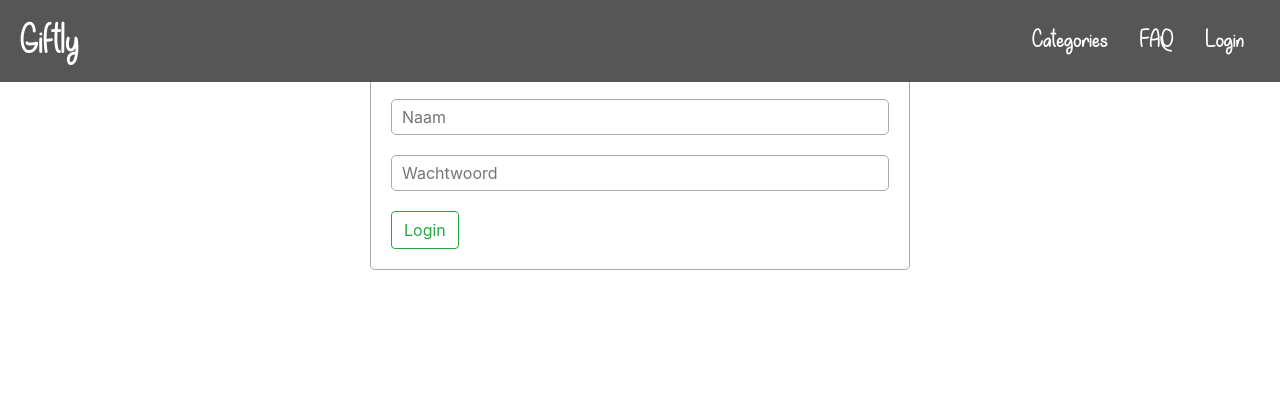
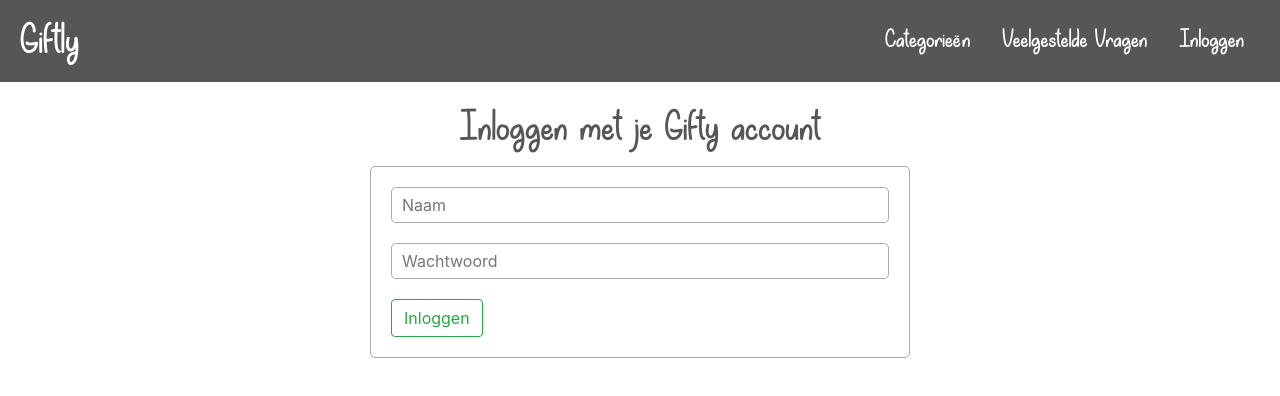
Before and after one commit to JensVanAssche/giftly, a Vue app: page /login in a window 1280 px wide. Shown: the top 396 px of the page. Built offline with nearby package versions, Linux system fonts and the light colour scheme.

Commit message:
faq & login branding + nederlands

```diff
--- a/src/App.vue
+++ b/src/App.vue
@@ -10,17 +10,17 @@
         <ul class="nav-list">
           <li class="nav-list-item">
             <router-link to="/categories" class="nav-link">
-              Categories
+              Categorieën
             </router-link>
           </li>
           <li class="nav-list-item">
             <router-link to="/faq" class="nav-link">
-              FAQ
+              Veelgestelde Vragen
             </router-link>
           </li>
           <li class="nav-list-item">
             <router-link v-if="$store.state.loginName == null" to="/login" class="nav-link">
-              Login
+              Inloggen
             </router-link>
             <router-link v-else to="/" @click.native="$store.commit('changeLogin', null)" class="nav-link">
               {{ $store.state.loginName }}
--- a/src/assets/scss/style.scss
+++ b/src/assets/scss/style.scss
@@ -115,4 +115,66 @@ body {
     font-size: 5em;
     text-align: center;
   }
+
+  .btn {
+    background-color: $background-color;
+    color: #000;
+
+    &:hover {
+      background-color: #000;
+      color: #fff;
+    }
+  }
 }
+
+.faq {
+  padding-top: 100px;
+
+  h1 {
+    font-family: $logo-font;
+    color: $font-color;
+    font-size: 5em;
+    text-align: center;
+  }
+}
+
+.login {
+  padding-top: 100px;
+
+  h1 {
+    font-family: $logo-font;
+    color: $font-color;
+    font-size: 3em;
+    text-align: center;
+  }
+
+  .loginfields {
+    border: 1px #aaa solid;
+    border-radius: 5px;
+    padding: 20px;
+
+    input {
+      padding: 5px 10px;
+      border-radius: 5px;
+      border: 1px #aaa solid;
+      width: 100%;
+      margin-bottom: 20px;
+    }
+  }
+}
+
+.checkout {
+  padding-top: 100px;
+
+  h1 {
+    font-family: $logo-font;
+    color: $font-color;
+    font-size: 5em;
+    text-align: center;
+  }
+}
+
+.alert {
+  z-index: 5;
+  margin: 0 !important;
+}
--- a/src/components/InfoModal.vue
+++ b/src/components/InfoModal.vue
@@ -12,10 +12,10 @@
         {{ category.detailinfo }}
       </div>
       <div class="modal-footer">
-        <router-link to="/checkout" class="btn btn-danger" @click.native="$store.commit('changeBox', category)" data-dismiss="modal">
-            Kies deze doos
+        <router-link to="/checkout" class="btn" @click.native="$store.commit('changeBox', category)" data-dismiss="modal">
+            Ik wil deze!
           </router-link>
-        <button type="button" class="btn btn-secondary" data-dismiss="modal">Close</button>
+        <button type="button" class="btn" data-dismiss="modal">Terug</button>
       </div>
     </div>
   </div>
--- a/src/views/Categories.vue
+++ b/src/views/Categories.vue
@@ -1,13 +1,13 @@
 <template>
   <div class="categories">
-    <h1>Categories</h1>
+    <h1>Categorieën</h1>
     <div class="row justify-content-around">
       <Card v-for="(category, i) in categories" :key="i" class="col-md-4 col-lg-3 m-3" :name="category.name" :info="category.info">
         <div class="d-flex justify-content-between">
-          <router-link to="/checkout" class="btn btn-info" @click.native="$store.commit('changeBox', category)">
-            Kies deze doos
+          <router-link to="/checkout" class="btn" @click.native="$store.commit('changeBox', category)">
+            Ik wil deze!
           </router-link>
-          <button type="button" class="btn" data-toggle="modal" :data-target="`#categoryModal${i}`">Info</button>
+          <button type="button" class="btn" data-toggle="modal" :data-target="`#categoryModal${i}`">Meer info</button>
         </div>
         <InfoModal :i="i" :category="category" />
       </Card>
--- a/src/views/Checkout.vue
+++ b/src/views/Checkout.vue
@@ -1,5 +1,5 @@
 <template>
-  <div>
+  <div class="checkout">
     <h1>Choose price</h1>
     <!-- Image of the box you chose -->
 
--- a/src/views/FAQ.vue
+++ b/src/views/FAQ.vue
@@ -1,6 +1,6 @@
 <template>
   <div class="faq">
-  <h1>faq hier pls</h1>
+    <h1>Veelgestelde vragen</h1>
     <ul>
       <li v-for="(item, i) in faq" :key="i">
         <span class="d-block lead">
@@ -18,8 +18,8 @@ export default {
     return {
       faq: [
       {
-        question: 'What is?',
-        answer: 'is if.'
+        question: 'huh',
+        answer: 'yes'
       }
     ]
     }
--- a/src/views/Home.vue
+++ b/src/views/Home.vue
@@ -5,7 +5,7 @@
         <h1>Giftly</h1>
       </div>
       <div class="col home-right">
-        <h2>About Us</h2>
+        <h2>Over Ons</h2>
         <p>Lorem ipsum dolor sit amet, consectetuer adipiscing elit. Aenean commodo ligula eget dolor. Aenean massa. Cum sociis natoque penatibus et magnis dis parturient montes, nascetur ridiculus mus. Donec quam felis, ultricies nec, pellentesque eu, pretium quis, sem. Nulla consequat massa quis enim. Donec pede justo, fringilla vel, aliquet nec, vulputate eget</p>
 
         <div class="slider">
@@ -14,7 +14,7 @@
 
           <!-- CTA Button to choose your box -->
           <router-link to="/categories">
-            <button class="btn">Choose Your Box</button>
+            <button class="btn">Show me!</button>
           </router-link>
         </div>
       </div>
--- a/src/views/Login.vue
+++ b/src/views/Login.vue
@@ -3,11 +3,11 @@
 		<div class="row">
 			<div class="col-3"></div>
 			<div class="col-6">
-				<h2>Login with your Giftly account</h2>
+				<h1>Inloggen met je Gifty account</h1>
 				<div class="loginfields">
 					<input type="text" name="name" placeholder="Naam" v-model="loginName">
 					<input type="password" name="password" placeholder="Wachtwoord">
-					<router-link to="/" class="btn btn-outline-success" @click.native="$store.commit('changeLogin', loginName)">Login</router-link>
+					<router-link to="/" class="btn btn-outline-success" @click.native="$store.commit('changeLogin', loginName)">Inloggen</router-link>
 				</div>
 			</div>
 			<div class="col-3"></div>
@@ -16,32 +16,14 @@
 </template>
 
 <script>
-	export default {
-		data() {
-			return {
-				loginName: '',
-			}
+export default {
+	data() {
+		return {
+			loginName: '',
+		}
 	}
 }
 </script>
 
 <style lang="scss" scoped>
-.login {
-  h2 {
-    margin-bottom: 40px;
-  }
-  .loginfields {
-    border: 1px #aaa solid;
-    border-radius: 5px;
-    padding: 20px;
-
-    input {
-      padding: 5px 10px;
-      border-radius: 5px;
-      border: 1px #aaa solid;
-      width: 100%;
-      margin-bottom: 20px;
-    }
-  }
-}
 </style>
```
Lines whose indentation alone changed are shown as unchanged.
